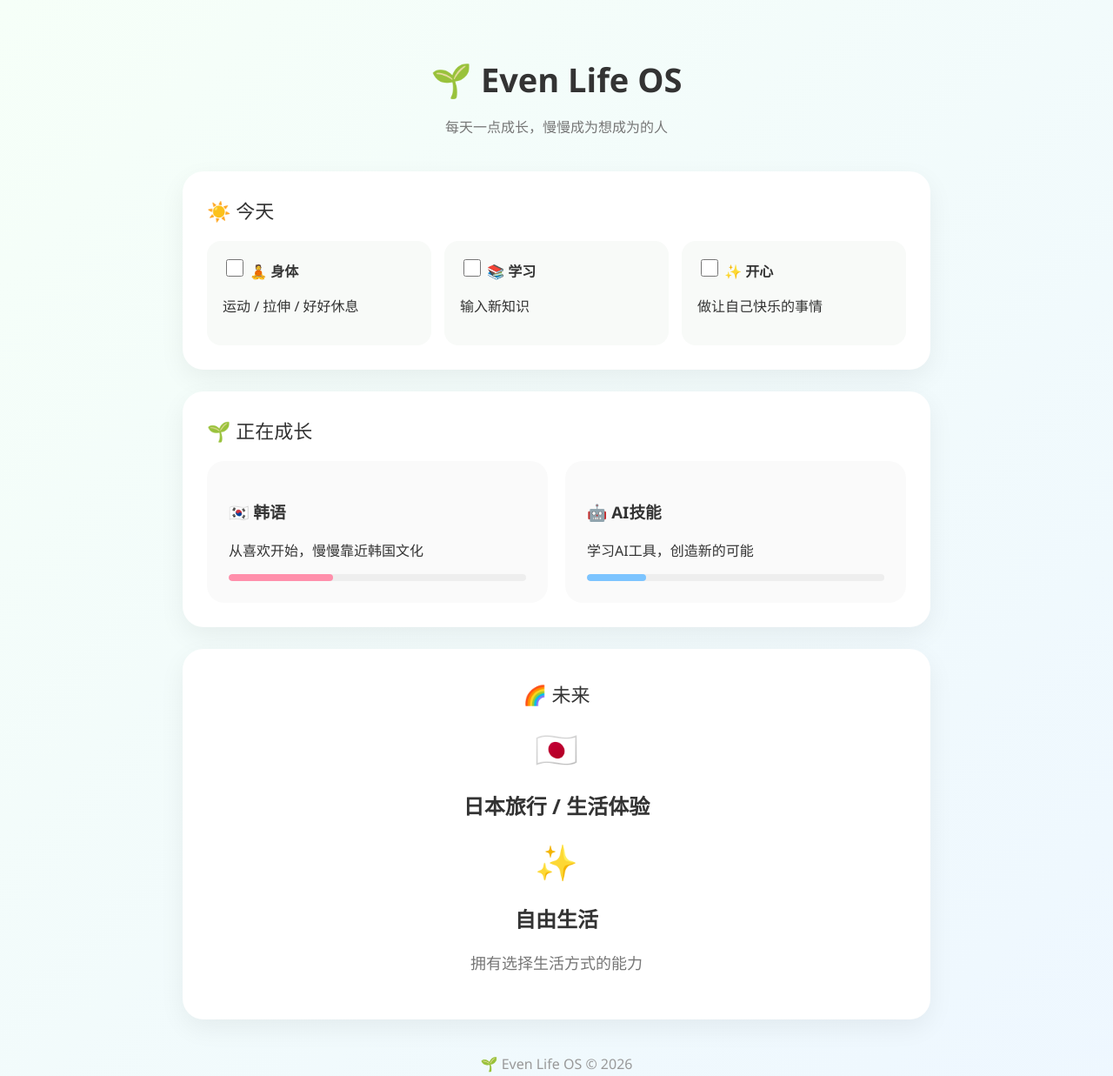
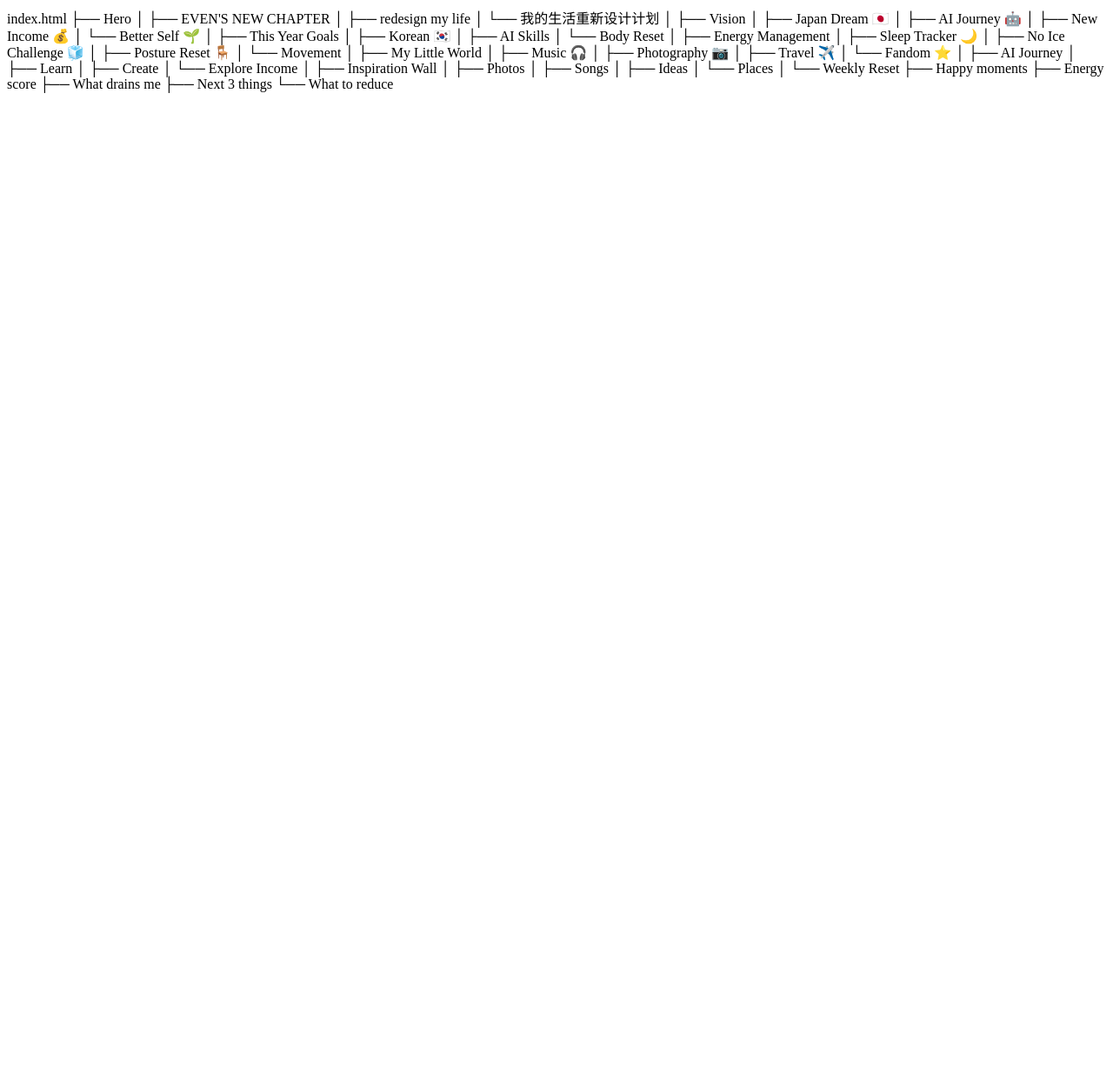
Before and after one commit to Evanforlife/even-life-os, a plain HTML site: page index.html in a window 1280 px wide. Shown: the whole page at 87% size. After the commit the page ends 800 px from the top, so only its background shows below. Drawn offline with Linux system fonts and the light colour scheme.

Commit message:
Update index.html

```diff
--- a/index.html
+++ b/index.html
@@ -1,344 +1,47 @@
-<!DOCTYPE html>
-<html lang="zh-CN">
-<head>
-<meta charset="UTF-8">
-<meta name="viewport" content="width=device-width, initial-scale=1.0">
+index.html
 
-<title>🌱 Even Life OS</title>
-
-<style>
-*{
-    box-sizing:border-box;
-    font-family:"Segoe UI","Microsoft YaHei",sans-serif;
-}
-
-body{
-    margin:0;
-    min-height:100vh;
-    background:linear-gradient(135deg,#f6fff8,#eef7ff);
-    color:#333;
-}
-
-.container{
-    max-width:900px;
-    margin:auto;
-    padding:40px 20px;
-}
-
-header{
-    text-align:center;
-    margin-bottom:40px;
-}
-
-h1{
-    font-size:38px;
-    margin-bottom:10px;
-}
-
-.subtitle{
-    color:#777;
-}
-
-
-/* 卡片 */
-
-.card{
-    background:white;
-    border-radius:24px;
-    padding:28px;
-    margin-bottom:25px;
-    box-shadow:0 10px 30px rgba(0,0,0,.06);
-}
-
-
-.title{
-    font-size:22px;
-    margin-bottom:20px;
-}
-
-
-/* 今日 */
-
-.todo{
-    display:flex;
-    gap:15px;
-    flex-wrap:wrap;
-}
-
-.todo-item{
-    flex:1;
-    min-width:180px;
-    background:#f8faf8;
-    padding:18px;
-    border-radius:16px;
-    cursor:pointer;
-    transition:.3s;
-}
-
-.todo-item:hover{
-    transform:translateY(-5px);
-}
-
-
-input[type="checkbox"]{
-    width:20px;
-    height:20px;
-}
-
-
-/* 成长 */
-
-.growth{
-    display:grid;
-    grid-template-columns:repeat(auto-fit,minmax(200px,1fr));
-    gap:20px;
-}
-
-.skill{
-    padding:25px;
-    border-radius:20px;
-    background:#fafafa;
-}
-
-
-.progress{
-    height:8px;
-    background:#eee;
-    border-radius:10px;
-    overflow:hidden;
-    margin-top:15px;
-}
-
-.bar{
-    height:100%;
-    border-radius:10px;
-}
-
-
-.korean{
-    width:35%;
-    background:#ff8fab;
-}
-
-.ai{
-    width:20%;
-    background:#7cc4ff;
-}
-
-
-/* 未来 */
-
-.future{
-    text-align:center;
-    padding:35px;
-}
-
-.future span{
-    font-size:40px;
-}
-
-.quote{
-    margin-top:20px;
-    color:#777;
-    font-size:18px;
-}
-
-
-footer{
-    text-align:center;
-    color:#999;
-    margin-top:40px;
-}
-
-</style>
-
-</head>
-
-
-<body>
-
-<div class="container">
-
-<header>
-
-<h1>🌱 Even Life OS</h1>
-
-<p class="subtitle">
-每天一点成长，慢慢成为想成为的人
-</p>
-
-</header>
-
-
-<!-- 今天 -->
-
-<div class="card">
-
-<div class="title">
-☀️ 今天
-</div>
-
-
-<div class="todo">
-
-
-<div class="todo-item">
-<input type="checkbox">
-<strong> 🧘 身体</strong>
-<p>运动 / 拉伸 / 好好休息</p>
-</div>
-
-
-<div class="todo-item">
-<input type="checkbox">
-<strong> 📚 学习</strong>
-<p>输入新知识</p>
-</div>
-
-
-<div class="todo-item">
-<input type="checkbox">
-<strong> ✨ 开心</strong>
-<p>做让自己快乐的事情</p>
-</div>
-
-
-</div>
-
-</div>
-
-
-
-
-<!-- 成长 -->
-
-<div class="card">
-
-<div class="title">
-🌱 正在成长
-</div>
-
-
-<div class="growth">
-
-
-<div class="skill">
-
-<h3>🇰🇷 韩语</h3>
-
-<p>
-从喜欢开始，慢慢靠近韩国文化
-</p>
-
-
-<div class="progress">
-<div class="bar korean"></div>
-</div>
-
-
-</div>
-
-
-
-<div class="skill">
-
-<h3>🤖 AI技能</h3>
-
-<p>
-学习AI工具，创造新的可能
-</p>
-
-
-<div class="progress">
-<div class="bar ai"></div>
-</div>
-
-
-</div>
-
-
-</div>
-
-</div>
-
-
-
-
-<!-- 未来 -->
-
-<div class="card future">
-
-
-<div class="title">
-🌈 未来
-</div>
-
-
-<span>🇯🇵</span>
-
-<h2>
-日本旅行 / 生活体验
-</h2>
-
-
-<span>
-✨
-</span>
-
-
-<h2>
-自由生活
-</h2>
-
-
-<p class="quote">
-拥有选择生活方式的能力
-</p>
-
-
-</div>
-
-
-
-<footer>
-
-🌱 Even Life OS © 2026
-
-</footer>
-
-
-</div>
-
-
-<script>
-
-const checks=document.querySelectorAll(
-'input[type="checkbox"]'
-);
-
-checks.forEach(item=>{
-
-item.addEventListener(
-'change',
-()=>{
-
-if(item.checked){
-
-item.parentElement.style.opacity="0.6";
-
-}else{
-
-item.parentElement.style.opacity="1";
-
-}
-
-})
-
-})
-
-</script>
-
-
-</body>
-
-</html>
+├── Hero
+│   ├── EVEN'S NEW CHAPTER
+│   ├── redesign my life
+│   └── 我的生活重新设计计划
+│
+├── Vision
+│   ├── Japan Dream 🇯🇵
+│   ├── AI Journey 🤖
+│   ├── New Income 💰
+│   └── Better Self 🌱
+│
+├── This Year Goals
+│   ├── Korean 🇰🇷
+│   ├── AI Skills
+│   └── Body Reset
+│
+├── Energy Management
+│   ├── Sleep Tracker 🌙
+│   ├── No Ice Challenge 🧊
+│   ├── Posture Reset 🪑
+│   └── Movement
+│
+├── My Little World
+│   ├── Music 🎧
+│   ├── Photography 📷
+│   ├── Travel ✈️
+│   └── Fandom ⭐
+│
+├── AI Journey
+│   ├── Learn
+│   ├── Create
+│   └── Explore Income
+│
+├── Inspiration Wall
+│   ├── Photos
+│   ├── Songs
+│   ├── Ideas
+│   └── Places
+│
+└── Weekly Reset
+    ├── Happy moments
+    ├── Energy score
+    ├── What drains me
+    ├── Next 3 things
+    └── What to reduce
```
